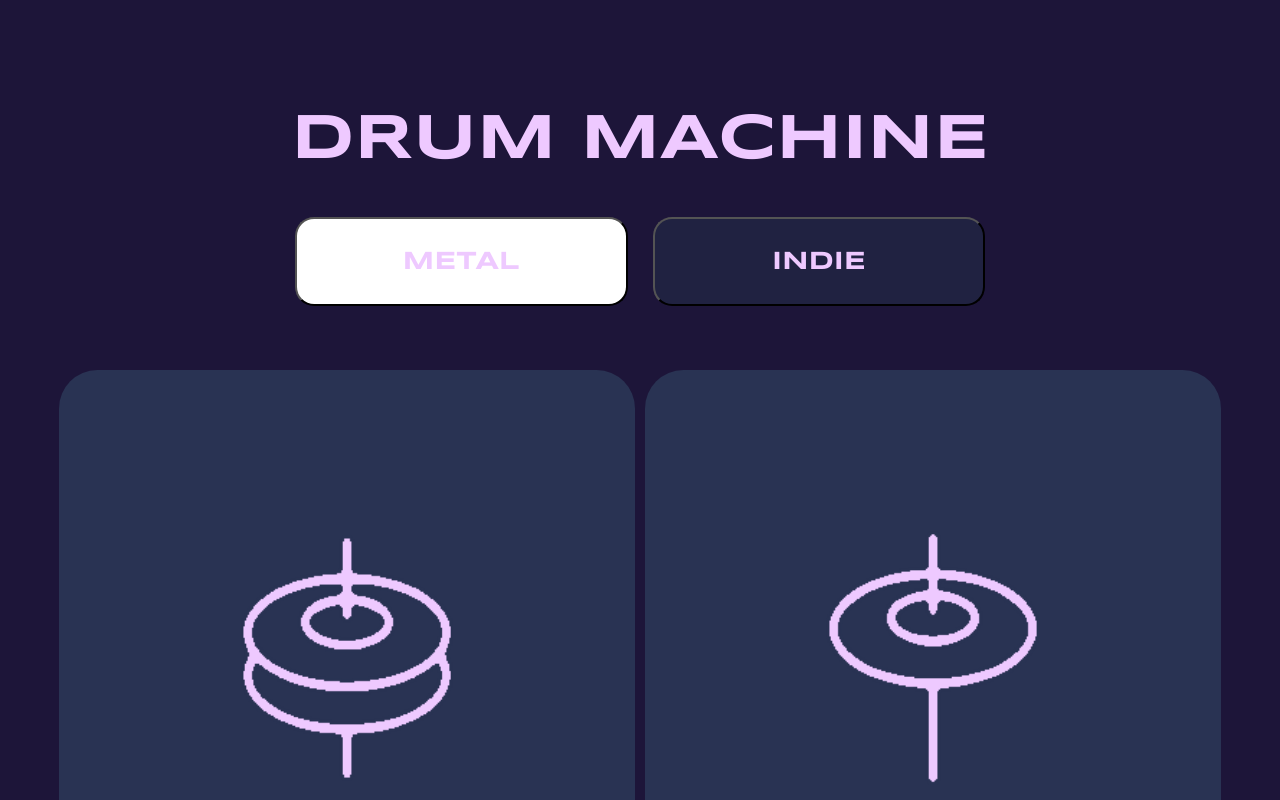
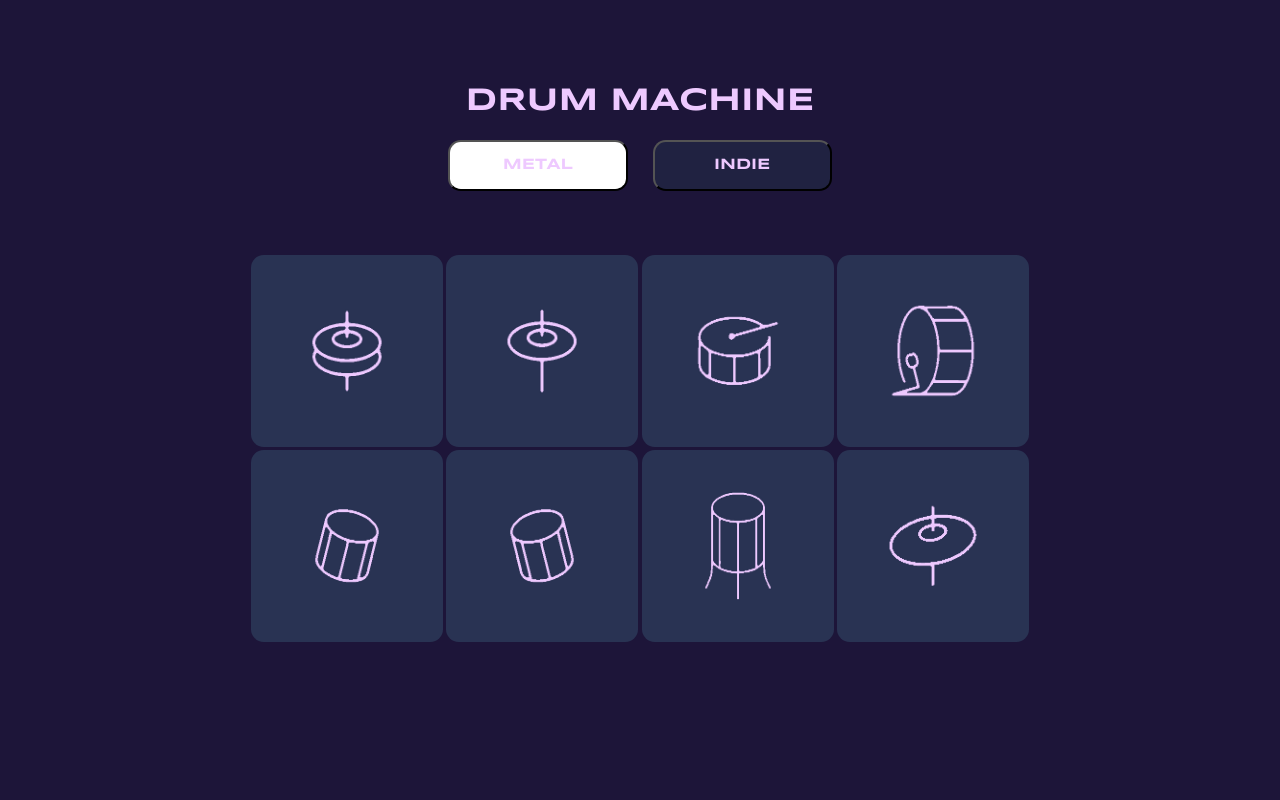
Before and after one commit to Simon-de-Vries/my-drum-machine, a React (Create React App) app: page / in a window 1280 px wide. Shown: the top 800 px of the page. Built offline with nearby package versions, Linux system fonts and the light colour scheme.

Commit message:
Preparing for Video

```diff
--- a/src/components/App/App.module.css
+++ b/src/components/App/App.module.css
@@ -18,7 +18,7 @@
 
 h1 {
   font-weight: 700;
-  font-size: 5vw;
+  font-size: 2.7 vw;
   text-transform: uppercase;
   color: var(--primary);
   background-color: var(--transparent);
@@ -35,27 +35,27 @@ h1 {
 
 .drumkitButton {
   display: flex;
-  width: 26vw;
-  height: 7vw;
+  width: 14vw;
+  height: 4vw;
   background-color: var(--dark);
   align-items: center;
   justify-content: center;
-  border-radius: 1.5vw;
+  border-radius: 1vw;
 }
 
 .drumkitButtonPressed {
   display: flex;
-  width: 26vw;
-  height: 7vw;
+  width: 14vw;
+  height: 4vw;
   background-color: var(--white);
   align-items: center;
   justify-content: center;
-  border-radius: 1.5vw;
+  border-radius: 1vw;
 }
 
 h2 {
   font-weight: 700;
-  font-size: 2vw;
+  font-size: 1.2vw;
   text-transform: uppercase;
   color: var(--primary);
   background-color: var(--transparent);
@@ -73,9 +73,9 @@ h2 {
 /* um die Buttons in 2 Spalten aufzuteilen => auto auto */
 .container {
   display: grid;
-  grid-template-columns: auto auto;
+  grid-template-columns: auto auto auto auto;
   justify-items: center;
-  gap: 0.8vw;
+  gap: 0.25vw;
   padding-top: 5%;
 }
 
--- a/src/components/Drum/drum.module.css
+++ b/src/components/Drum/drum.module.css
@@ -19,9 +19,9 @@ body {
 
 .drum {
   background-color: var(--tertiary);
-  border-radius: 3vw;
-  width: 45vw;
-  height: 45vw;
+  border-radius: 1vw;
+  width: 15vw;
+  height: 15vw;
   display: flex;
   align-items: center;
   justify-content: center;
```
